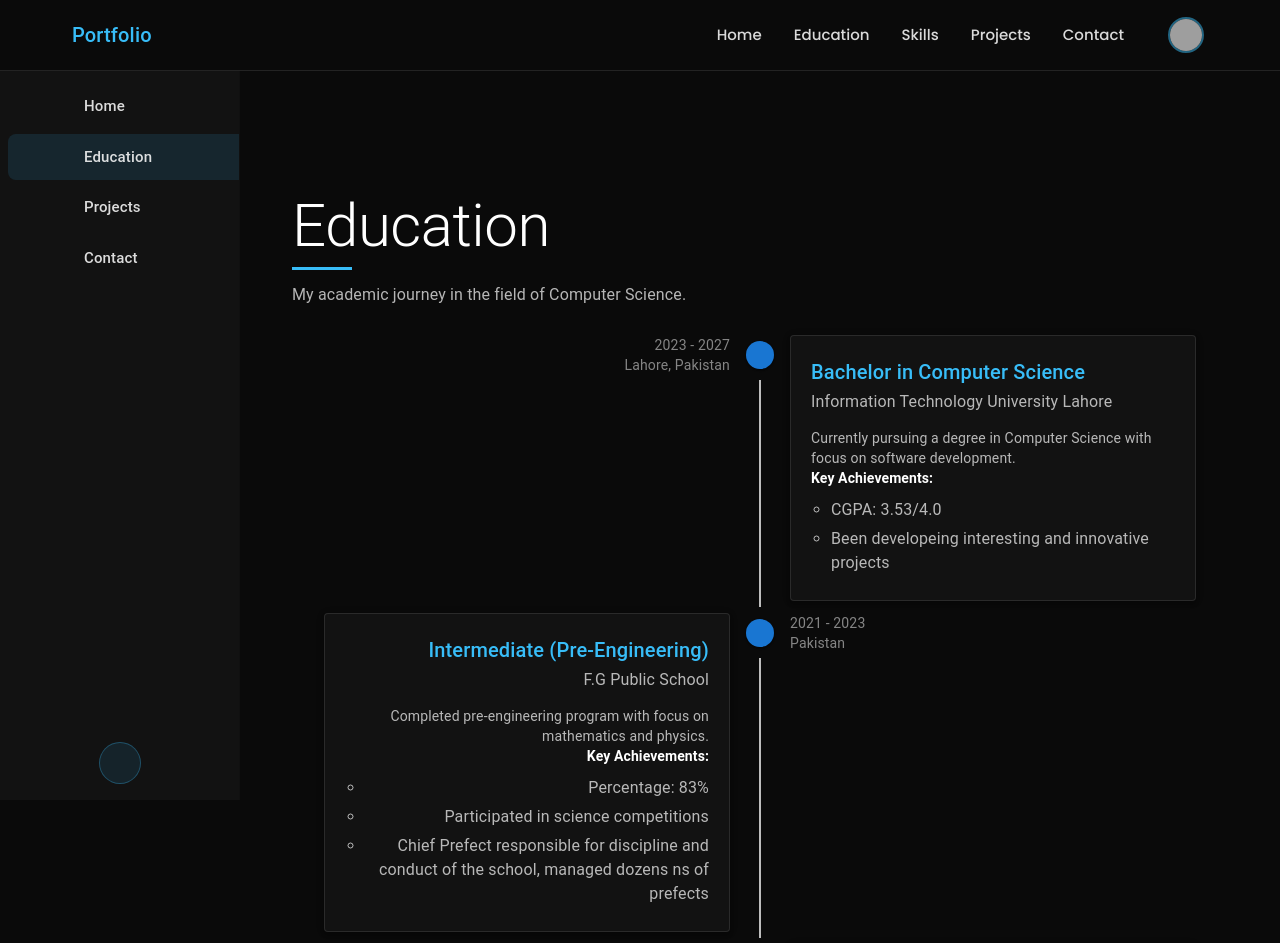
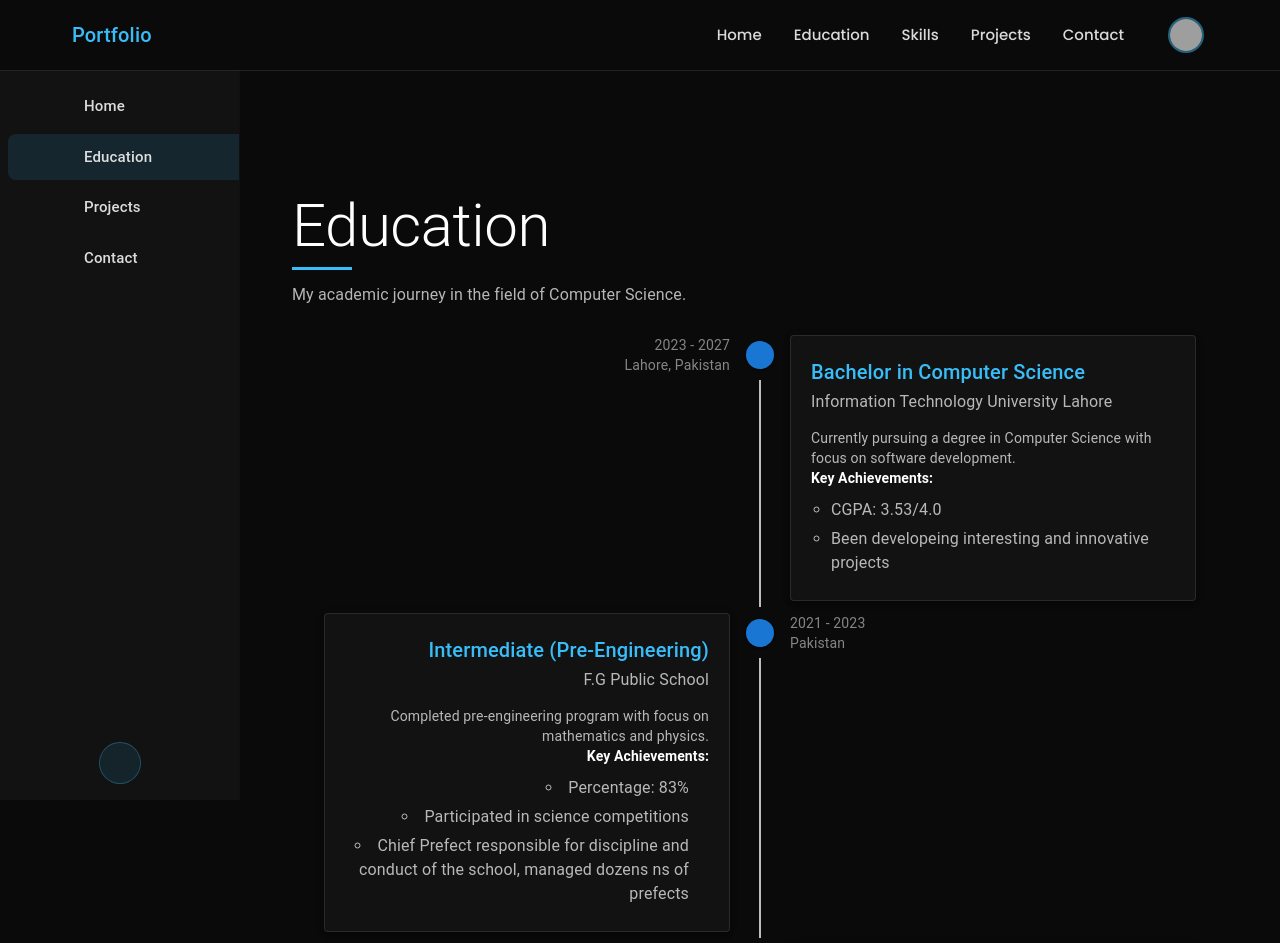
Before and after one commit to moizmoizdev/portfolio-v2, a React (Create React App) app: page /education in a window 1280 px wide. Shown: the top 943 px of the page. Built offline with nearby package versions, Linux system fonts and the light colour scheme; grey boxes are pictures that could not be loaded; some icons are missing.

Commit message:
Fix bullet point alignment for left-side timeline cards

```diff
--- a/src/components/sections/Education/Education.css
+++ b/src/components/sections/Education/Education.css
@@ -85,6 +85,13 @@
   margin-bottom: 5px;
 }
 
+.MuiTimelineItem-root:nth-child(even) .timeline-achievements ul {
+  padding-left: 0;
+  padding-right: 20px;
+  text-align: right;
+  list-style-position: inside;
+}
+
 /* Timeline customization */
 .MuiTimelineDot-root {
   box-shadow: 0 0 0 3px rgba(56, 189, 248, 0.2);
```
